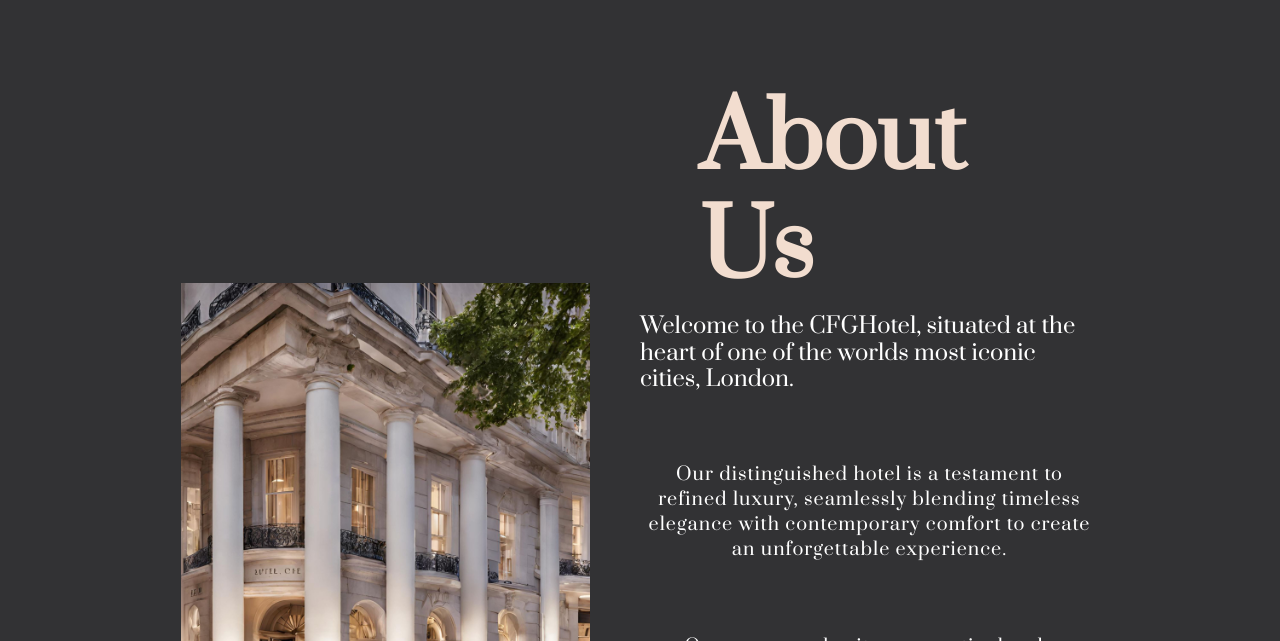
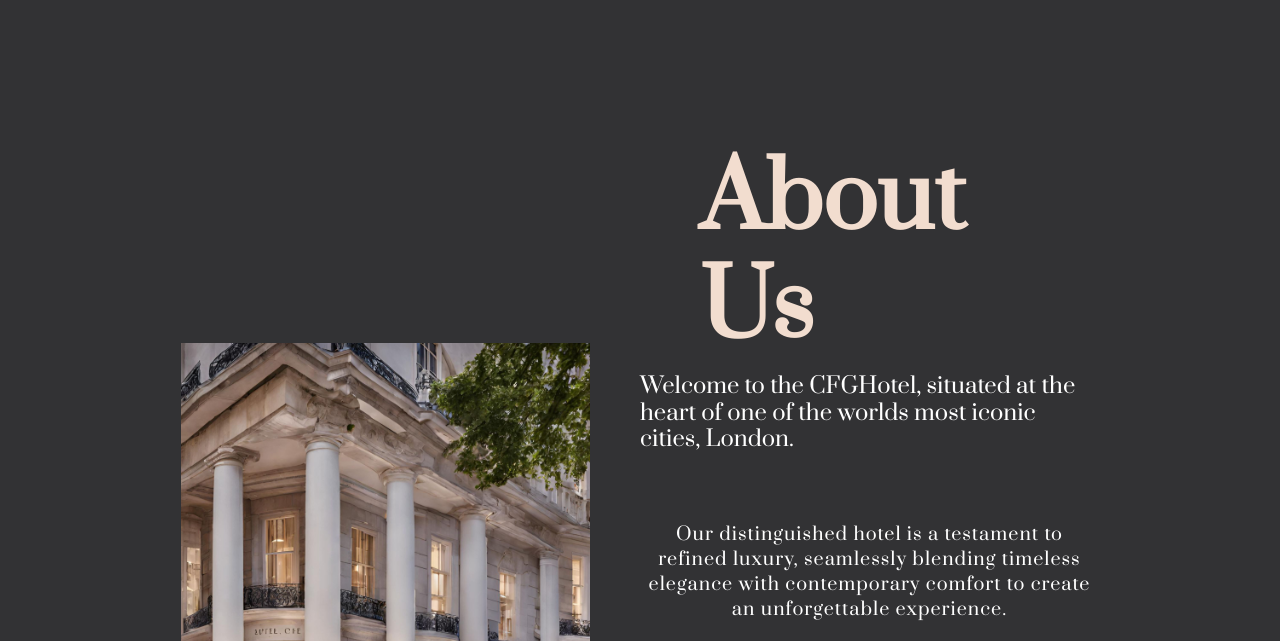
Before and after one commit to leannejosephine/CFGProjectGroup5FINAL, a plain HTML site: page index.html in a window 1280 px wide. Shown: the part 1490-2131 px from the top of the page. Drawn offline with nearby package versions, Linux system fonts and the light colour scheme; a web font is replaced by a local one.

Commit message:
Update index.css
Correction - Padding

```diff
--- a/index.css
+++ b/index.css
@@ -61,7 +61,7 @@ body {
   .about-us{
     height: 100vh;
     width: 100%;
-    padding: 90px 100px;
+    padding: 150px 100px;
     background-color: #323234;
     color: #fff;
     font-family: 'Prata', serif;
```
